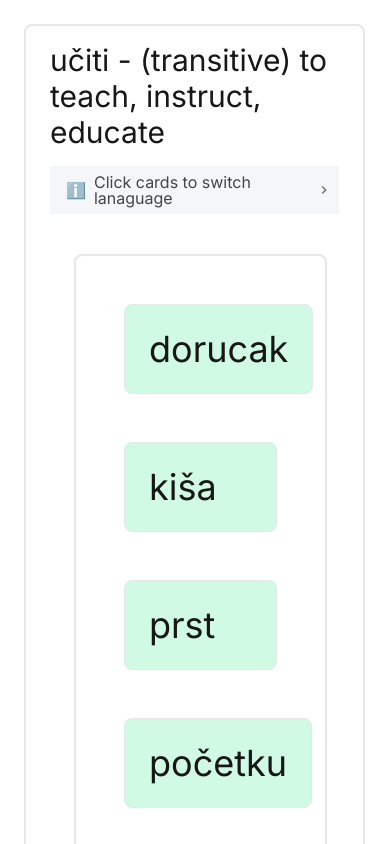
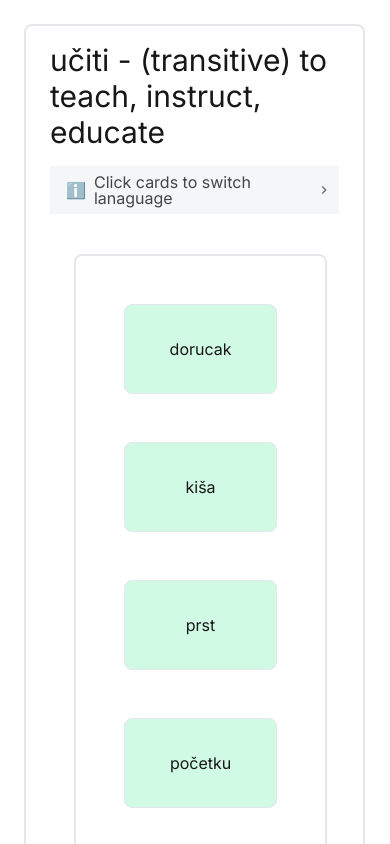
Before and after one commit to MarkNenadov/uciti, a Next.js app: page / in a window 390 px wide. Shown: the top 844 px of the page. Built offline with nearby package versions, Linux system fonts and the light colour scheme.

Commit message:
fix some font size issues on mobile

```diff
--- a/src/components/FlashCardView.tsx
+++ b/src/components/FlashCardView.tsx
@@ -23,10 +23,10 @@ export function FlashCardView( {flashCard, hideEnglish, preventFlip}: FlashCardP
 
     return (
         <div
-          className={`text-4xl flex justify-between ${preventFlip ? '' : 'cursor-pointer'} border-1 rounded-lg m-6 p-6 bg-emerald-100 dark:bg-black dark:border dark:border-1 dark:border-white hover:bg-emerald-200 dark:hover:bg-gray-800 dark:text-white w-full lg:w-1/4`}
+          className={`text-2xl lg:text-4xl flex justify-between items-center h-48 ${preventFlip ? '' : 'cursor-pointer'} border-1 rounded-lg m-6 p-6 bg-emerald-100 dark:bg-black dark:border dark:border-1 dark:border-white hover:bg-emerald-200 dark:hover:bg-gray-800 dark:text-white w-full lg:w-1/4 overflow-hidden`}
           onClick={() => { if ( !preventFlip ) { setShowEnglish(!showEnglish); }}}
         >
-          <div className="overflow-wrap break-word ">
+          <div className="overflow-wrap break-word text-center flex-grow p-2">
             {isClient && showEnglish && flashCard.english}
             {isClient && !showEnglish && flashCard.translation}
           </div>
```
